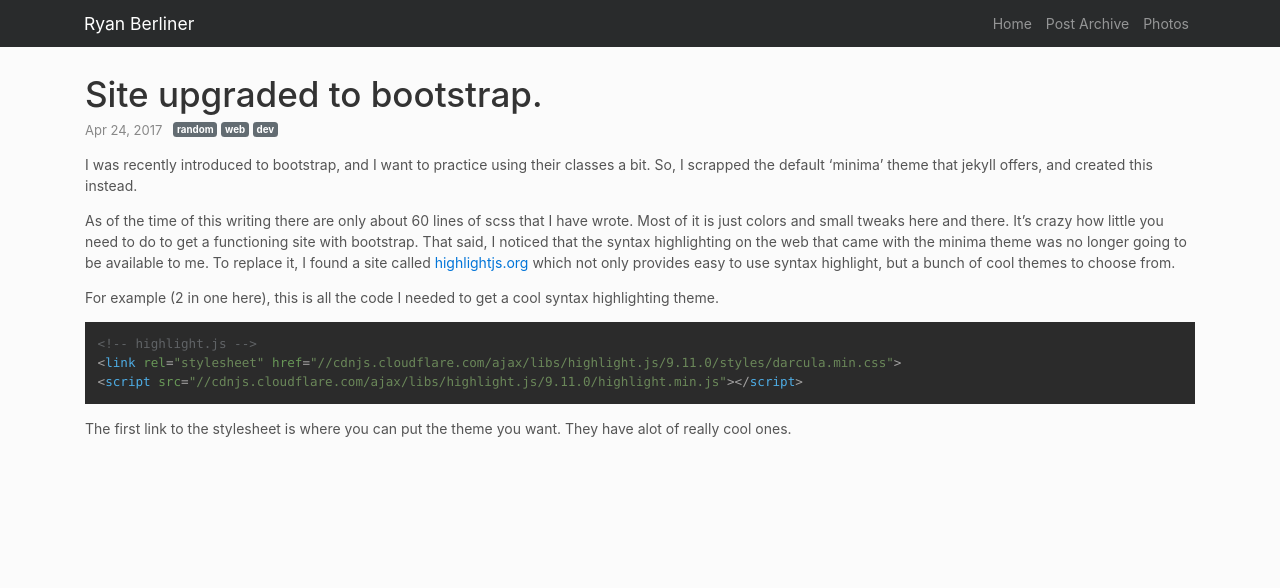
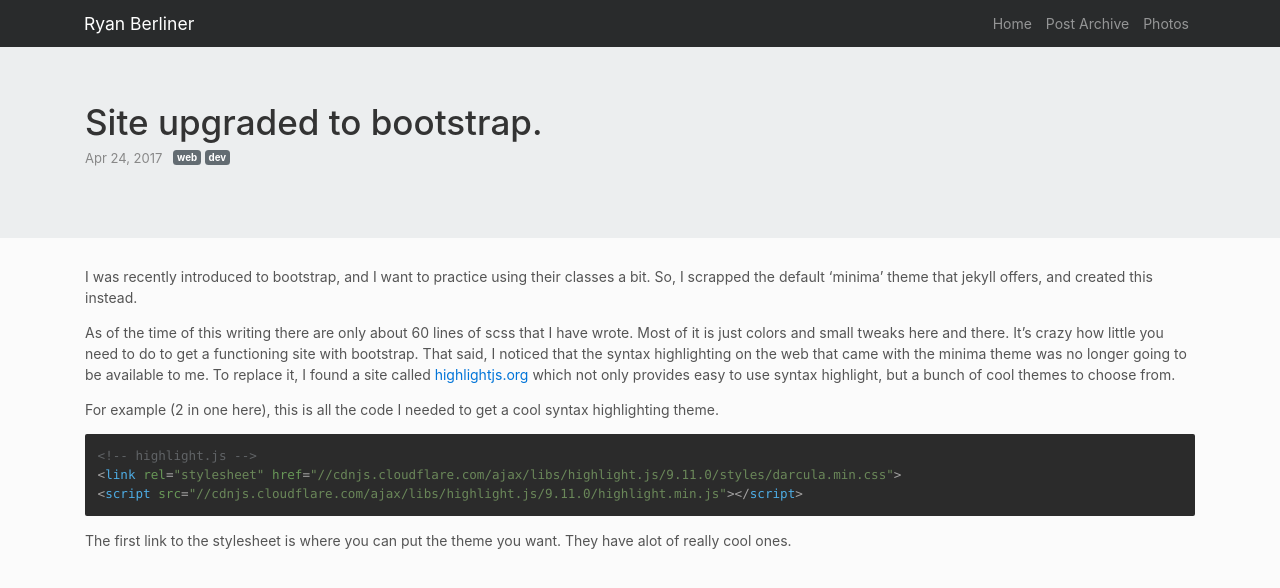
Before and after one commit to RyanBerliner/ryanberliner.github.io, a Jekyll site: the page built from _posts/2017-04-23-updated-to-bootstrap.markdown, in a window 1280 px wide. Shown: the top 588 px of the page. Built offline with Jekyll 4.4.1, drawn with Linux system fonts in a browser that asks for light colours; nearby versions of some CDN libraries.

Commit message:
updated single post page

```diff
--- a/Gemfile
+++ b/Gemfile
@@ -20,8 +20,8 @@ gem "minima", "~> 2.0"
 
 # If you have any plugins, put them here!
 group :jekyll_plugins do
-   gem "jekyll-feed", "~> 0.6"
-   gem 'github-pages'
+  gem "jekyll-feed", "~> 0.6"
+  # gem 'github-pages'
 end
 
 # Windows does not include zoneinfo files, so bundle the tzinfo-data gem
--- a/_layouts/home.html
+++ b/_layouts/home.html
@@ -2,7 +2,7 @@
 layout: default
 ---
 <h1 class="sr-only">Home</h1>
-<div class="jumbotron home alert-info">
+<div class="jumbotron home">
   <div class="container">
     <div class="row">
       {{ content }}
@@ -18,7 +18,7 @@ layout: default
           {% if post.type == "featured" %}
             <div class="col-lg-12">
               {% if post.featured-image and post.featured-image != "" %}
-                <article class="multiple-post featured-post" style="background-image: linear-gradient(-130deg, rgba(41, 43, 44, .9), rgba(41, 43, 44, .9)), url({{ site.baseurl }}{{ post.featured-image }});">
+                <article class="multiple-post featured-post white" style="background-image: linear-gradient(-130deg, rgba(41, 43, 44, .79), rgba(41, 43, 44, .79)), url({{ site.baseurl }}{{ post.featured-image }});">
               {% else %}
                 <article class="multiple-post featured-post">
               {% endif %}
--- a/_layouts/post.html
+++ b/_layouts/post.html
@@ -1,29 +1,40 @@
 ---
 layout: default
 ---
+
+{% if page.featured-image and page.featured-image != "" %}
+  <div class="jumbotron white" style="background-image: linear-gradient(-130deg, rgba(41, 43, 44, .79), rgba(41, 43, 44, .79)), url({{ site.baseurl }}{{ page.featured-image }});">
+{% else %}
+  <div class="jumbotron">
+{% endif %}
   <div class="container">
     <div class="row">
       <div class="col-md-12">
-            <article class="post" itemscope itemtype="http://schema.org/BlogPosting">
-
         <header class="post-header">
           <h1 class="post-title" itemprop="name headline">{{ page.title | escape }}</h1>
           <p class="post-meta">
             <time datetime="{{ page.date | date_to_xmlschema }}" itemprop="datePublished">
               {% assign date_format = site.minima.date_format | default: "%b %-d, %Y" %}
               {{ page.date | date: date_format }}
+            </time>
             <span class="categories">
               {% for cat in page.categories %}
                 <span class="badge badge-default">{{ cat }}</span>
               {% endfor %}
             </span>
-                        </time>
             {% if page.author %}
             • <span itemprop="author" itemscope itemtype="http://schema.org/Person"><span itemprop="name">{{ page.author }}</span></span>
             {% endif %}
           </p>
         </header>
-
+      </div>
+    </div>
+  </div>
+</div>
+<div class="container">
+  <div class="row">
+    <div class="col-md-12">
+      <article class="post" itemscope itemtype="http://schema.org/BlogPosting">
         <div class="post-content" itemprop="articleBody">
           {{ content }}
         </div>
--- a/_posts/2017-04-23-updated-to-bootstrap.markdown
+++ b/_posts/2017-04-23-updated-to-bootstrap.markdown
@@ -2,7 +2,7 @@
 layout: post
 title:  "Site upgraded to bootstrap."
 date:   2017-04-23 22:00:00 -0400
-categories: random web dev
+categories: web dev
 permalink: /jekyll-site-upgraded-to-bootstrap
 ---
 
--- a/_posts/2017-04-26-image-with-jekyll.markdown
+++ b/_posts/2017-04-26-image-with-jekyll.markdown
@@ -2,9 +2,9 @@
 layout: post
 title:  "I figured out how to add Images"
 date:   2017-04-26 21:20:00 -0400
-categories: random web dev
+categories: web dev
 permalink: /image-with-jekyll
-featured-image: /img/2017-04/sunset-high-up.jpg
+featured-image: /img/2017-04/boltonryan2.jpg
 type: featured
 ---
 
--- a/assets/main.scss
+++ b/assets/main.scss
@@ -53,17 +53,21 @@ div.footer-wrapper {
   background-color: rgba(0,0,0,.7);
 }
 
-.jumbotron.home {
-  background-size: cover;
-  background-position: center;
-}
-
 pre code {
   padding: 1rem;
+  border-radius: $border-radius;
 }
 
 img {
   width: 100%;
+}
+
+.white {
+  color: $white;
+
+  * {
+    color: $white;
+  }
 }
 
 .multiple-post.featured-post {
@@ -76,7 +80,6 @@ img {
   margin-bottom: 1.5rem;
   margin-left: -1.5rem;
   margin-right: -1.5rem;
-  color: $white;
   border-radius: $border-radius;
 
   a {
@@ -122,4 +125,7 @@ img {
 
 .jumbotron {
   border-radius: 0;
+  background-position: center;
+  background-size: cover;
+  background-color: $light-grey;
 }
--- a/index.html
+++ b/index.html
@@ -9,7 +9,7 @@ order: 1
 ---
 
 <div class="col-md-12">
-    <h2 class="alert-heading">My domain was available, so I bought it.</h2>
+    <h2>My domain was available, so I bought it.</h2>
     <p>
         I currently don't have any plans for this website. At the moment I'll just
         put things on here I want to save and remember.
```
Also changed, not shown: 1 other file. Lines whose indentation alone changed are shown as unchanged.
